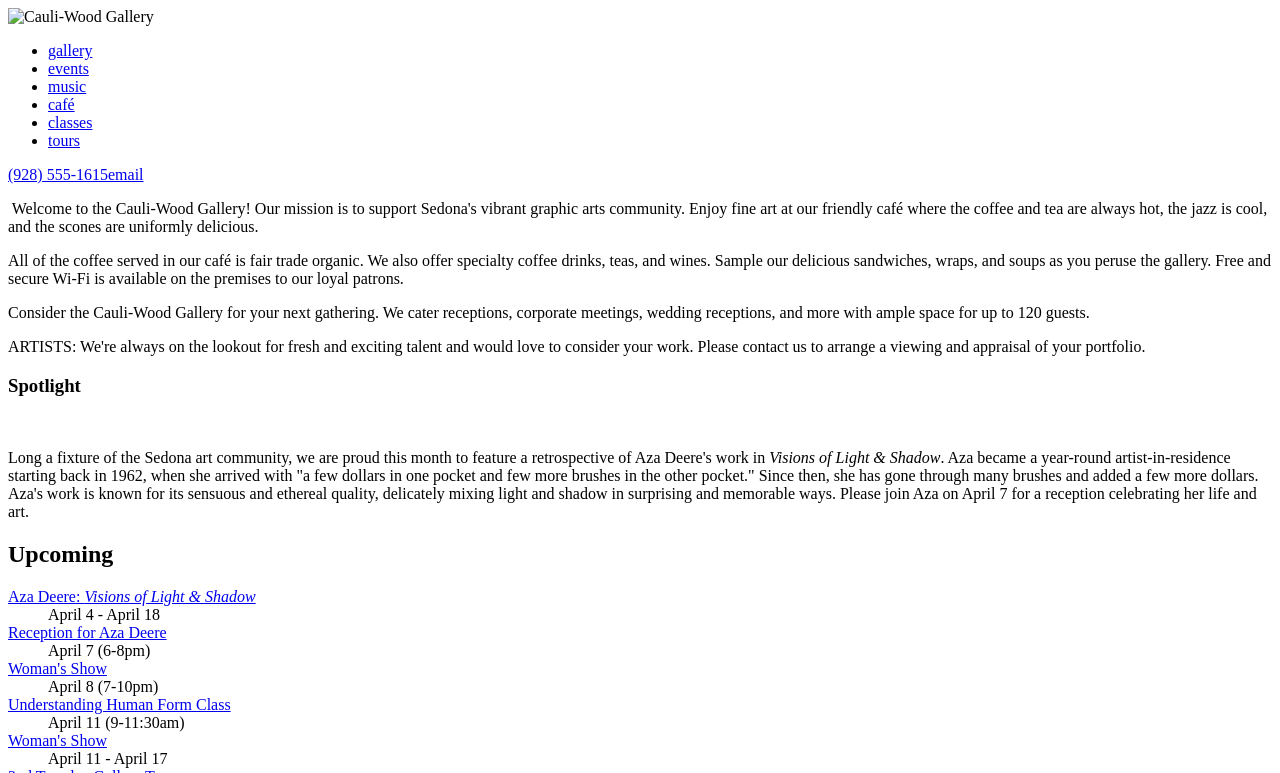
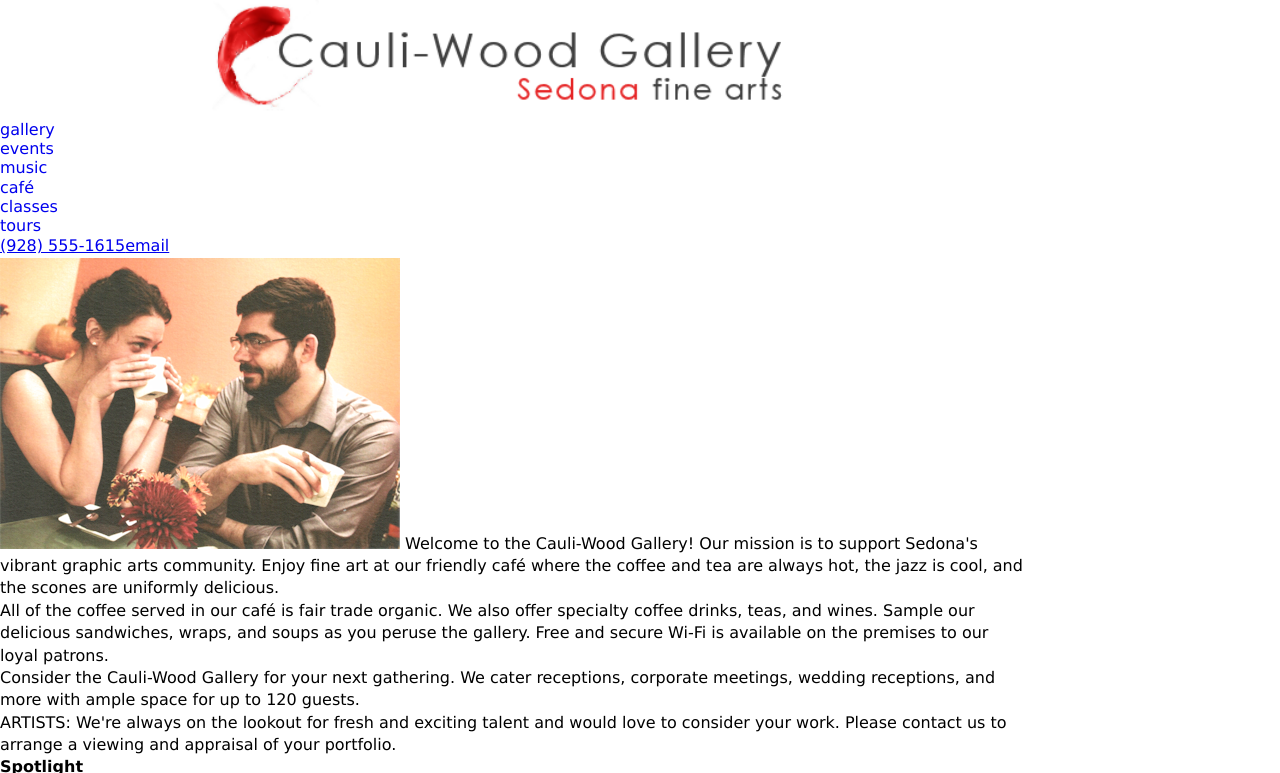
Before and after one commit to KyleEhrenfeld/Unit3.github.io, a plain HTML site: page index.html in a window 1280 px wide. Shown: the top 773 px of the page. Drawn offline with Linux system fonts and the light colour scheme.

Commit message:
update css

```diff
--- a/index.html
+++ b/index.html
@@ -3,16 +3,16 @@
 
 <head>
     <meta charset='UTF-8'>
-    <meta name='author' content=''>
-    <meta name='description' content=''>
+    <meta name='author' content='Kyle Ehrenfeld'>
+    <meta name='description' content='Unit 3 Test'>
     <meta name='viewport' content='width=device-width, initial-scale=1.0'>
 
     <meta property='og:image' content=''>
-    <meta property='og:title' content=''>
-    <meta property='og:description' content=''>
+    <meta property='og:title' content='Unit 3 Test'>
+    <meta property='og:description' content='Unit 3 Test'>
 
     <title></title>
-    <link rel='stylesheet' href='designs.css'>
+    <link rel='stylesheet' href='style.css'>
     <link rel='shortcut icon' href='' type='image/x-icon'>
 </head>
 
--- a/style.css
+++ b/style.css
@@ -1,18 +1,54 @@
+:root {
+    --Html-background: (246, 177, 177)
+    --Shadow: (51, 51, 51)
+    --Nav-active: (220, 27, 27)
+    --Spotlight: (171, 171, 171)
+    --Text-background: (211, 211, 211)
+    --Text-color: (111, 111, 111)
+}
+
+html{
+    background-color: var(--Html-background);
+    font-family: Verdana, Geneva, sans-serif;
+    font-size: 12px;
+}
+
+body{
+    background: white;
+    max-width: 1024px;
+    margin: auto;
+    box-shadow: var(--Shadow) 10px 10px 25px, var(--Shadow) -10px 10px 25px;
+}
+
+.header{
+    background: white;
+    width: 100%;
+}
+
+#logoImage{
+    display: block;
+    width: 100%;
+    max-width: 600px;
+    margin: auto;
+}
+
+p{
+    font-size: 1.2rem;
+    line-height: 1.4rem;
+    margin: 15px 15px 15px 15px;
+}
+
+
 
 /* =============================================
 Base styles used by All Screens DO NOT EDIT BELOW
 ============================================= */
 
-
-article, aside, figcaption, figure,
-footer, header, main, nav, section {
+article, aside, figcaption, figure, footer, header, main, nav, section {
     display: block;
 }
 
-address, article, aside, blockquote, body, cite,
-div, dl, dt, dd, em, figcaption, figure, footer,
-h1, h2, h3, h4, h5, h6, header, html, img,
-li, main, nav, nav a, ol, p, section, span, ul {
+address, article, aside, blockquote, body, cite, div, dl, dt, dd, em, figcaption, figure, footer, h1, h2, h3, h4, h5, h6, header, html, img, li, main, nav, nav a, ol, p, section, span, ul {
     margin: 0;
     padding: 0;
     border: 0;
```
Also changed, not shown: images/cw_image01.png (added), images/cw_image02.png (added), images/cw_image03.png (added), images/cw_image04.png (added), images/cw_image05.png (added), images/cw_image06.png (added), images/cw_image07.png (added), images/cw_logo.png (added), images/fbicon.png (added), images/twittericon.png (added), 1 other file.
